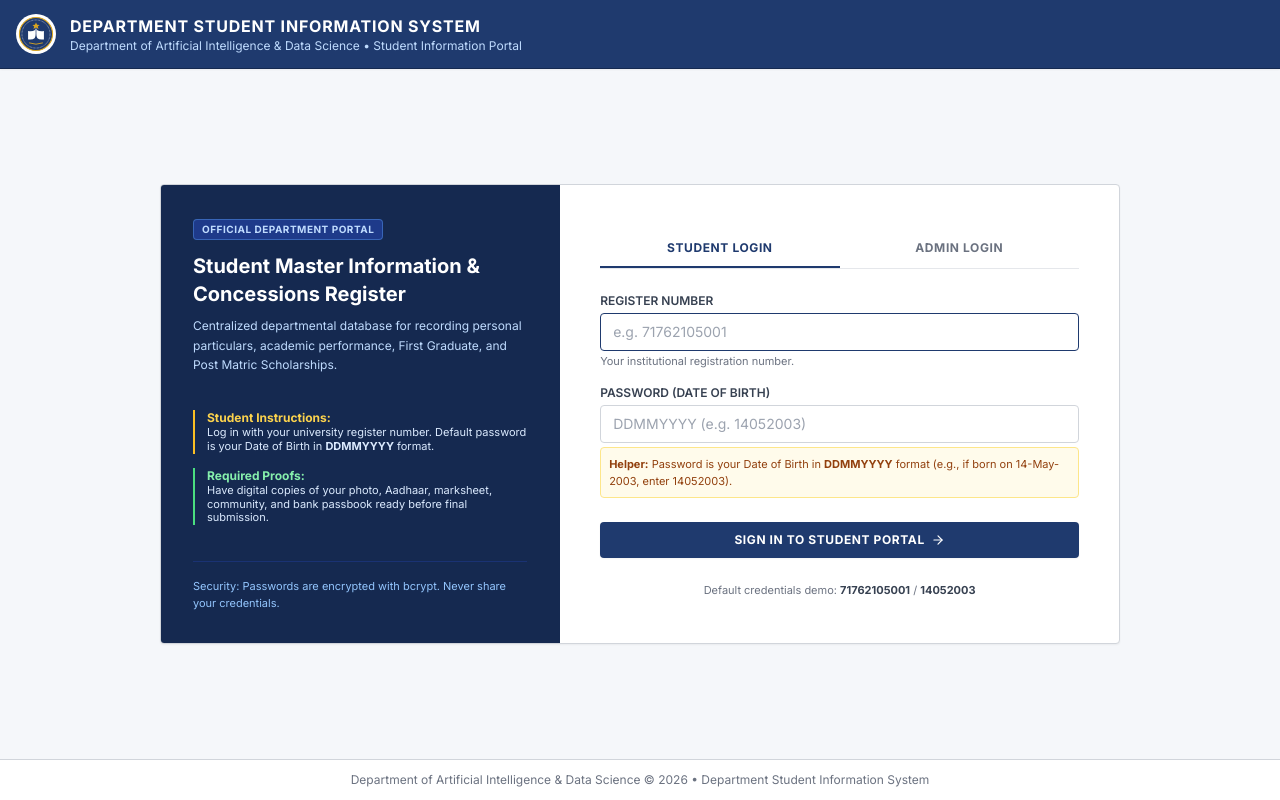
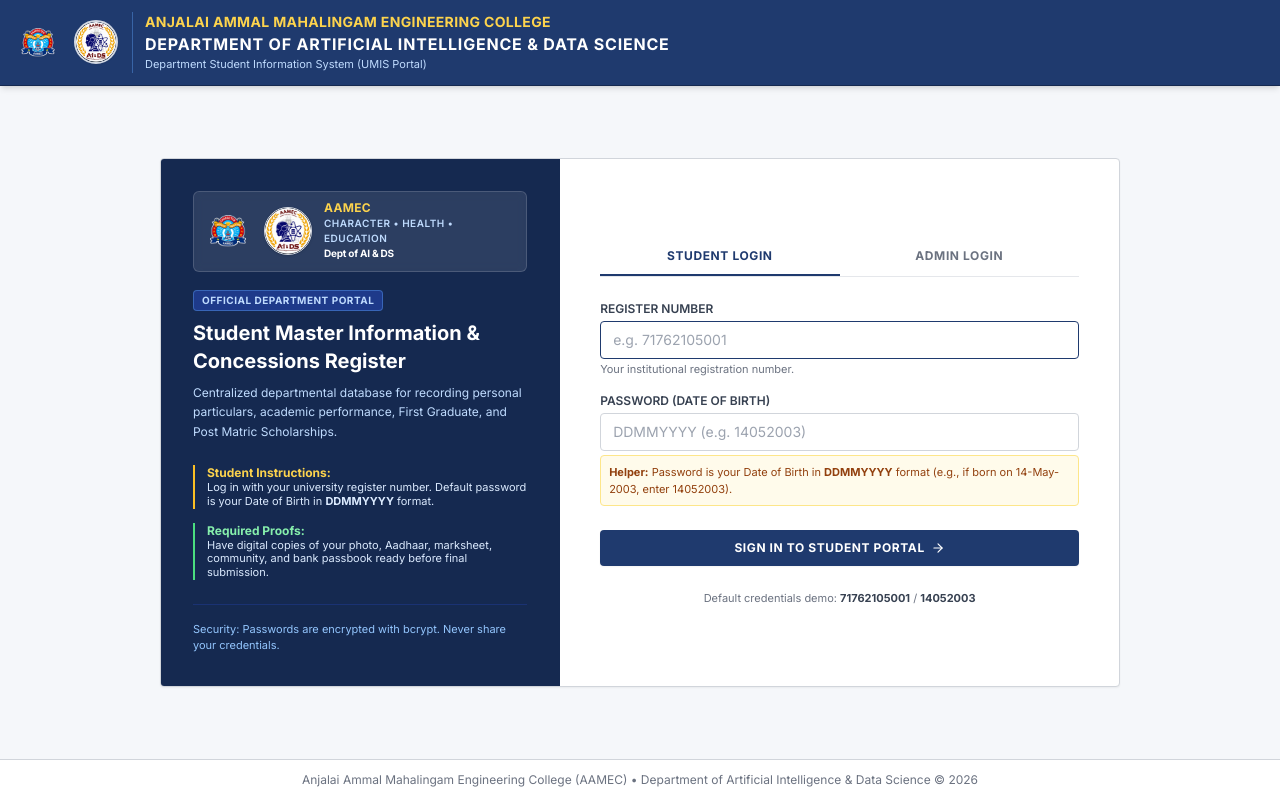
Before and after one commit to yoges-08/AI-DS-PORTAL, a React (Vite) app in the folder frontend/: page / in a window 1280 px wide. Built offline with nearby package versions, Linux system fonts and the light colour scheme; no server answers.

Commit message:
Add AAMEC college crest and AI&DS department logos across portal - 2026-10-18 21:25:58

```diff
--- a/frontend/index.html
+++ b/frontend/index.html
@@ -2,9 +2,9 @@
 <html lang="en">
   <head>
     <meta charset="UTF-8" />
-    <link rel="icon" type="image/svg+xml" href="/logo.svg" />
+    <link rel="icon" type="image/webp" href="/college-logo.webp" />
     <meta name="viewport" content="width=device-width, initial-scale=1.0" />
-    <title>Department Student Information System | Department of AI & DS</title>
+    <title>AAMEC | Department of Artificial Intelligence & Data Science | UMIS Portal</title>
     <!-- Inter Font -->
     <link rel="preconnect" href="https://fonts.googleapis.com">
     <link rel="preconnect" href="https://fonts.gstatic.com" crossorigin>
--- a/frontend/src/components/AdminSidebar.jsx
+++ b/frontend/src/components/AdminSidebar.jsx
@@ -18,10 +18,20 @@ export const AdminSidebar = ({ activeTab, onSelectTab }) => {
   ];
 
   return (
-    <aside className="w-56 bg-white border-r border-gov-border min-h-[calc(100vh-4rem)] shrink-0 no-print">
+    <aside className="w-60 bg-white border-r border-gov-border min-h-[calc(100vh-5rem)] shrink-0 no-print flex flex-col justify-between">
       <div className="p-3">
-        <div className="text-[11px] font-bold text-gray-500 uppercase tracking-wider px-3 py-2">
-          Department Portal
+        {/* Institutional Branding Card */}
+        <div className="flex items-center space-x-2.5 p-2.5 mb-3 bg-gradient-to-r from-blue-50 to-indigo-50/50 rounded-lg border border-blue-100">
+          <img src="/college-logo.webp" alt="AAMEC" className="w-9 h-9 object-contain" />
+          <img src="/aids-logo.jpg" alt="AI&DS" className="w-9 h-9 rounded-full border border-blue-200 object-cover shadow-xs" />
+          <div className="overflow-hidden">
+            <p className="text-[11px] font-black text-gov-navy leading-none">AAMEC</p>
+            <p className="text-[10px] font-semibold text-blue-800 truncate">Dept of AI & DS</p>
+          </div>
+        </div>
+
+        <div className="text-[10px] font-bold text-gray-400 uppercase tracking-wider px-3 py-1">
+          Menu Navigation
         </div>
         <nav className="space-y-1">
           {navItems.map((item) => {
@@ -46,9 +56,9 @@ export const AdminSidebar = ({ activeTab, onSelectTab }) => {
         </nav>
       </div>
 
-      <div className="p-4 mt-8 border-t border-gray-100 text-[11px] text-gray-500">
-        <p className="font-semibold text-gray-700">AI & DS Dept</p>
-        <p>UMIS Information Desk</p>
+      <div className="p-3 mt-auto border-t border-gray-100 text-[11px] text-gray-500 text-center">
+        <p className="font-bold text-gov-navy text-[10px] uppercase">Anjalai Ammal Mahalingam</p>
+        <p className="text-[10px] text-gray-600">Engineering College &bull; AI&DS</p>
       </div>
     </aside>
   );
--- a/frontend/src/components/Footer.jsx
+++ b/frontend/src/components/Footer.jsx
@@ -2,13 +2,19 @@ import React from 'react';
 
 export const Footer = () => {
   return (
-    <footer className="bg-white border-t border-gov-border mt-auto py-4 text-center text-xs text-gov-subtle no-print">
-      <div className="max-w-7xl mx-auto px-4 flex flex-col sm:flex-row items-center justify-between gap-2">
-        <div>
-          Department of Artificial Intelligence & Data Science &copy; 2026
+    <footer className="bg-white border-t border-gov-border mt-auto py-3.5 text-xs text-gov-subtle no-print">
+      <div className="max-w-7xl mx-auto px-4 flex flex-col sm:flex-row items-center justify-between gap-3">
+        <div className="flex items-center space-x-2.5">
+          <img src="/college-logo.webp" alt="AAMEC" className="w-5 h-5 object-contain" />
+          <img src="/aids-logo.jpg" alt="AI&DS" className="w-5 h-5 rounded-full object-cover" />
+          <span className="font-semibold text-gray-700">
+            Anjalai Ammal Mahalingam Engineering College
+          </span>
+          <span className="hidden md:inline text-gray-400">&bull;</span>
+          <span className="hidden md:inline">Department of Artificial Intelligence & Data Science &copy; 2026</span>
         </div>
         <div>
-          Department Student Information System &bull; Official Department Portal
+          Department Student Information System (UMIS Portal)
         </div>
       </div>
     </footer>
--- a/frontend/src/components/Navbar.jsx
+++ b/frontend/src/components/Navbar.jsx
@@ -6,23 +6,37 @@ export const Navbar = () => {
   const { user, logout } = useAuth();
 
   return (
-    <header className="bg-gov-navy text-white shadow-sm border-b border-gov-navy-dark sticky top-0 z-40 no-print">
+    <header className="bg-gov-navy text-white shadow-md border-b border-gov-navy-dark sticky top-0 z-40 no-print">
       <div className="max-w-7xl mx-auto px-4 sm:px-6 lg:px-8">
-        <div className="flex items-center justify-between h-16">
+        <div className="flex items-center justify-between h-20">
 
-          {/* Left: Emblem & Title */}
+          {/* Left: Dual Logos & Institution Details */}
           <div className="flex items-center space-x-3.5">
+            {/* College Logo */}
             <img
-              src="/logo.svg"
-              alt="Department Emblem"
-              className="h-10 w-10 p-0.5 bg-white rounded-full object-contain"
+              src="/college-logo.webp"
+              alt="AAMEC College Crest"
+              className="h-12 w-auto max-w-[58px] object-contain drop-shadow-sm hover:scale-105 transition-transform"
+              title="Anjalai Ammal Mahalingam Engineering College"
             />
+
+            {/* Department Logo */}
+            <img
+              src="/aids-logo.jpg"
+              alt="AI & DS Department Emblem"
+              className="h-12 w-12 rounded-full border-2 border-white/80 object-cover shadow-sm hover:scale-105 transition-transform"
+              title="Department of Artificial Intelligence and Data Science"
+            />
+
             <div className="border-l border-blue-400/40 pl-3.5">
-              <div className="text-sm sm:text-base font-bold tracking-wide uppercase leading-tight">
-                Department Student Information System
+              <div className="text-xs sm:text-sm font-extrabold tracking-wide uppercase text-amber-300 leading-tight">
+                Anjalai Ammal Mahalingam Engineering College
               </div>
-              <div className="text-xs text-blue-200 font-medium">
+              <div className="text-xs sm:text-base font-bold tracking-wide uppercase text-white leading-tight">
                 Department of Artificial Intelligence & Data Science
+              </div>
+              <div className="text-[11px] text-blue-200 font-medium hidden sm:block">
+                Department Student Information System (UMIS Portal)
               </div>
             </div>
           </div>
@@ -30,21 +44,21 @@ export const Navbar = () => {
           {/* Right: User Information & Logout */}
           {user && (
             <div className="flex items-center space-x-4">
-              <div className="hidden sm:flex flex-col text-right">
-                <span className="text-xs text-blue-200 uppercase tracking-wider font-semibold">
-                  {user.role === 'ADMIN' ? 'Administrator' : `Student (${user.registerNo})`}
+              <div className="hidden md:flex flex-col text-right">
+                <span className="text-[11px] text-amber-300 uppercase tracking-wider font-bold">
+                  {user.role === 'ADMIN' ? 'Department Administrator' : `Student (${user.registerNo})`}
                 </span>
-                <span className="text-sm font-semibold truncate max-w-[200px]">
+                <span className="text-sm font-semibold truncate max-w-[220px]">
                   {user.name}
                 </span>
               </div>
 
-              <div className="h-8 w-px bg-blue-400/30 hidden sm:block"></div>
+              <div className="h-9 w-px bg-blue-400/30 hidden md:block"></div>
 
               <button
                 onClick={logout}
                 title="Sign out of portal"
-                className="inline-flex items-center space-x-1.5 px-3 py-1.5 text-xs font-medium rounded border border-blue-300/40 hover:bg-gov-navy-dark hover:border-white transition-colors"
+                className="inline-flex items-center space-x-1.5 px-3 py-1.5 text-xs font-semibold rounded bg-white/10 hover:bg-white/20 border border-blue-300/40 hover:border-white transition-all shadow-sm"
               >
                 <LogOut className="w-3.5 h-3.5" />
                 <span>Logout</span>
--- a/frontend/src/pages/LoginPage.jsx
+++ b/frontend/src/pages/LoginPage.jsx
@@ -59,19 +59,27 @@ export const LoginPage = () => {
     <div className="min-h-screen bg-gov-bg flex flex-col justify-between">
 
       {/* Top Banner */}
-      <div className="bg-gov-navy text-white py-3.5 px-4 shadow-sm border-b border-gov-navy-dark">
+      <div className="bg-gov-navy text-white py-3 px-4 shadow-md border-b border-gov-navy-dark">
         <div className="max-w-7xl mx-auto flex items-center space-x-3.5">
           <img
-            src="/logo.svg"
-            alt="Emblem"
-            className="w-10 h-10 p-0.5 bg-white rounded-full object-contain shrink-0"
+            src="/college-logo.webp"
+            alt="AAMEC College Crest"
+            className="w-11 h-11 object-contain shrink-0 drop-shadow-sm"
           />
-          <div>
-            <div className="text-sm sm:text-base font-bold uppercase tracking-wider leading-tight">
-              Department Student Information System
+          <img
+            src="/aids-logo.jpg"
+            alt="AI & DS Emblem"
+            className="w-11 h-11 rounded-full border-2 border-white/80 object-cover shrink-0 shadow-sm"
+          />
+          <div className="border-l border-blue-400/40 pl-3">
+            <div className="text-xs sm:text-sm font-extrabold uppercase tracking-wide text-amber-300 leading-tight">
+              Anjalai Ammal Mahalingam Engineering College
             </div>
-            <div className="text-xs text-blue-200">
-              Department of Artificial Intelligence & Data Science &bull; Student Information Portal
+            <div className="text-xs sm:text-base font-bold uppercase tracking-wider leading-tight text-white">
+              Department of Artificial Intelligence & Data Science
+            </div>
+            <div className="text-[11px] text-blue-200">
+              Department Student Information System (UMIS Portal)
             </div>
           </div>
         </div>
@@ -84,7 +92,32 @@ export const LoginPage = () => {
           {/* Left Side: Institutional Banner & Announcements */}
           <div className="md:col-span-5 bg-[#152950] text-white p-6 sm:p-8 flex flex-col justify-between border-b md:border-b-0 md:border-r border-gov-navy-dark">
             <div>
-              <div className="inline-block px-2 py-0.5 text-[10px] font-bold uppercase tracking-wider bg-blue-900 border border-blue-400/40 rounded text-blue-200 mb-3">
+              {/* Institutional Crest Showcase */}
+              <div className="flex items-center space-x-3 bg-white/10 p-2.5 rounded-lg border border-white/15 backdrop-blur-sm mb-4">
+                <img
+                  src="/college-logo.webp"
+                  alt="AAMEC"
+                  className="w-12 h-12 object-contain"
+                />
+                <img
+                  src="/aids-logo.jpg"
+                  alt="AI&DS"
+                  className="w-12 h-12 rounded-full border border-white/80 object-cover shadow"
+                />
+                <div className="text-left">
+                  <div className="text-xs font-black tracking-wide text-amber-300 uppercase leading-none">
+                    AAMEC
+                  </div>
+                  <div className="text-[10px] text-blue-200 font-semibold tracking-wider uppercase mt-0.5">
+                    Character &bull; Health &bull; Education
+                  </div>
+                  <div className="text-[10px] text-white font-bold tracking-tight">
+                    Dept of AI & DS
+                  </div>
+                </div>
+              </div>
+
+              <div className="inline-block px-2 py-0.5 text-[10px] font-bold uppercase tracking-wider bg-blue-900 border border-blue-400/40 rounded text-blue-200 mb-2">
                 Official Department Portal
               </div>
               <h2 className="text-lg sm:text-xl font-bold leading-snug">
@@ -269,7 +302,7 @@ export const LoginPage = () => {
 
       {/* Footer */}
       <footer className="bg-white border-t border-gov-border py-3 text-center text-xs text-gov-subtle">
-        Department of Artificial Intelligence & Data Science &copy; 2026 &bull; Department Student Information System
+        Anjalai Ammal Mahalingam Engineering College (AAMEC) &bull; Department of Artificial Intelligence & Data Science &copy; 2026
       </footer>
 
     </div>
--- a/frontend/src/pages/student/ProfileSummaryPrint.jsx
+++ b/frontend/src/pages/student/ProfileSummaryPrint.jsx
@@ -65,24 +65,30 @@ export const ProfileSummaryPrint = ({ studentId = null, onBack }) => {
         {/* Institutional Header */}
         <div className="border-b-2 border-gov-navy pb-4 mb-5 flex items-center justify-between">
           <div className="flex items-center space-x-4">
-            <img src="/logo.svg" alt="Emblem" className="w-16 h-16 object-contain" />
+            <img src="/college-logo.webp" alt="AAMEC Crest" className="w-16 h-16 object-contain shrink-0" />
             <div>
-              <h2 className="text-lg font-bold uppercase tracking-wider text-gov-navy">
+              <h1 className="text-base font-black uppercase tracking-wide text-gov-navy leading-tight">
+                Anjalai Ammal Mahalingam Engineering College
+              </h1>
+              <h2 className="text-xs font-bold uppercase tracking-wider text-gray-800">
                 Department of Artificial Intelligence & Data Science
               </h2>
-              <h3 className="text-xs font-semibold uppercase text-gray-700 tracking-wide">
+              <h3 className="text-[11px] font-semibold uppercase text-gray-600 tracking-wide">
                 Department Student Information System (UMIS Portal)
               </h3>
-              <p className="text-[11px] text-gray-500">
+              <p className="text-[10px] text-gray-500">
                 Official Student Master Profile & Statutory Concessions Verification Dossier
               </p>
             </div>
           </div>
 
-          <div className="text-right">
-            <StatusBadge status={student.status} isLocked={Boolean(student.is_locked)} />
-            <div className="text-[10px] text-gray-500 mt-1">
-              Generated: {new Date().toLocaleDateString('en-GB')}
+          <div className="flex items-center space-x-4 shrink-0">
+            <img src="/aids-logo.jpg" alt="AI & DS Emblem" className="w-16 h-16 rounded-full border border-gray-300 object-cover shadow-xs" />
+            <div className="text-right">
+              <StatusBadge status={student.status} isLocked={Boolean(student.is_locked)} />
+              <div className="text-[10px] text-gray-500 mt-1 font-mono">
+                {new Date().toLocaleDateString('en-GB')}
+              </div>
             </div>
           </div>
         </div>
```
Also changed, not shown: frontend/public/aids-logo.jpg (added), frontend/public/college-logo.webp (added).
